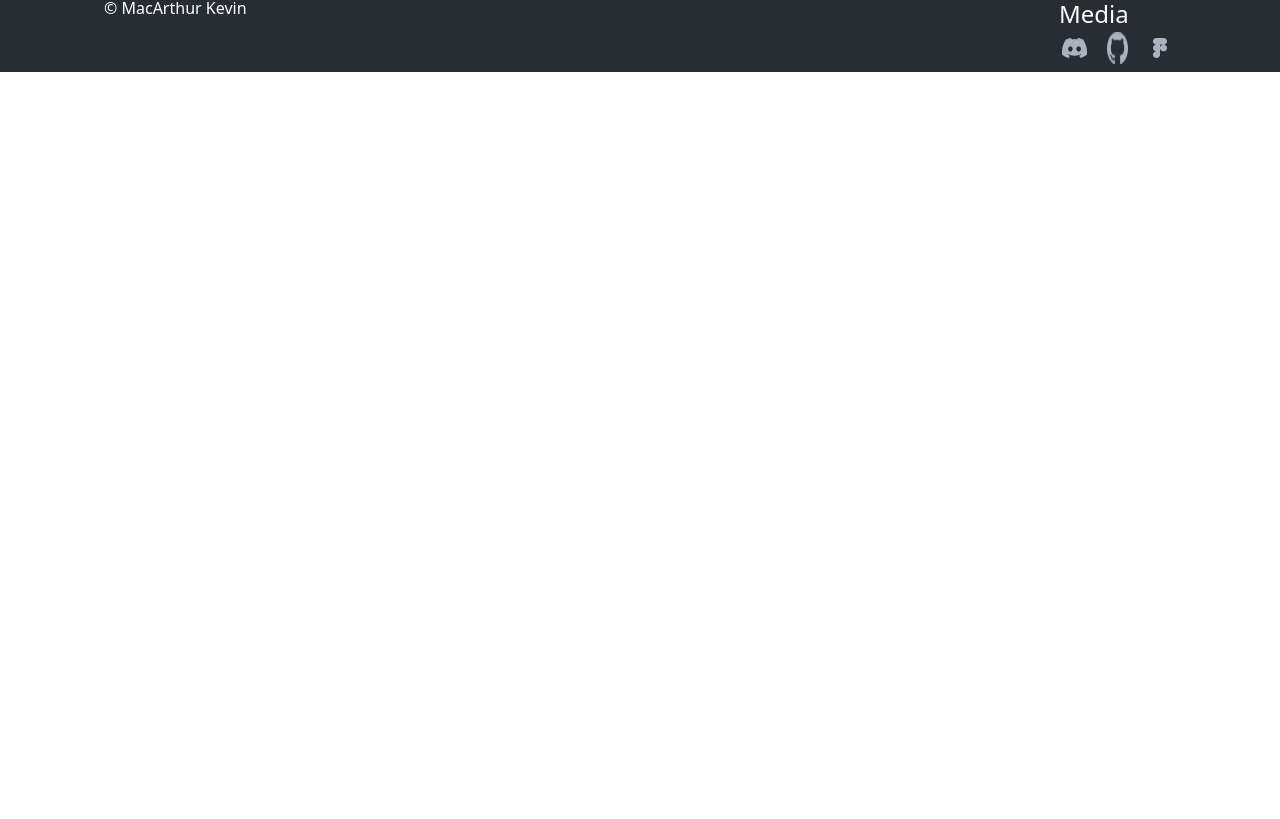
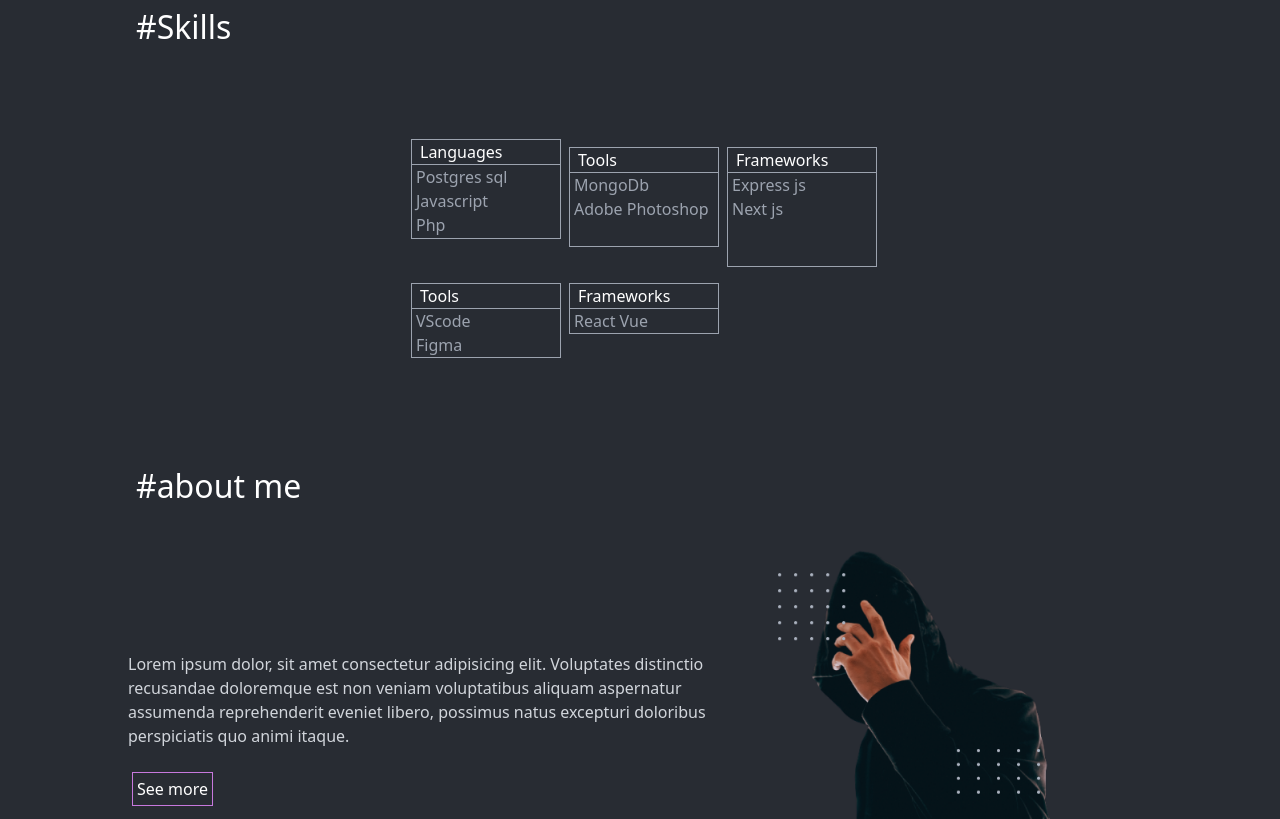
Before and after one commit to Macarthur-yaw/Portfolio-web, a React (Vite) app: page / in a window 1280 px wide. Shown: the part 1101-1920 px from the top of the page. Before the commit the page ends 1173 px from the top, so only its background shows below. Built offline with nearby package versions, Linux system fonts and the light colour scheme.

Commit message:
added about page

```diff
--- a/src/Components/Body.tsx
+++ b/src/Components/Body.tsx
@@ -4,6 +4,9 @@ import liveIcon from '../assets/Live _~_ (1).png'
 import lineIcon from '../assets/Line 7 (Stroke).svg'
 import EastIcon from '@mui/icons-material/East';
 import {Link} from 'react-router-dom'
+import sideImage from '../assets/Group 50.png'
+import { framework, languages, projects } from '../Constant/Skills';
+import sideSkills from '../assets/Group 36.png'
 const Body = () => {
     return (
         <div className='mt-14'>
@@ -79,6 +82,133 @@ const Body = () => {
                 }
                 </div>
         </div>
+
+        <div className=' mt-20'>
+<span className='text-white pt-10 text-[22px] md:text-[32px] pl-4'>
+#<span>
+Skills
+</span>
+</span>
+            <section className='flex md:flex-row flex-col justify-center gap-2 md:mt-20'>
+           <div>
+            <img src={sideSkills} alt='side pics' className='hidden'/>
+            </div>
+
+            <div className='grid md:grid-cols-3 grid-cols-2 items-start gap-2 p-2 '>
+                <div id='languages' className=' border-[1px] md:w-[150px] md:h-[100px] h-[150px] border-gray-400 '>
+             {
+                languages.map((content,index)=>(
+                    <div key={index}>
+                    <span className=' p-2  text-white'>
+                        Languages
+                    </span>
+                    <ul className='border-t-[1px] px-1  border-t-gray-400  text-gray-400'>
+                        <li>
+                       {content.language1}
+                        </li>
+                        <li>
+                            {content.language2}
+                        </li>
+                        <li>
+                            {content.language3}
+                        </li>
+
+                    </ul>
+
+                        </div>
+                ))
+             }
+
+                </div>
+
+                <div id='languages' className='mt-2 border-[1px] border-gray-400 h-[100px] '>
+               {
+                projects.map((content,index)=>(
+                    <div key={index}>
+ <span className=' p-2  text-white'>
+                        Tools
+                    </span>
+                    <ul className='border-t-[1px] px-1  border-t-gray-400  text-gray-400'>
+                        <li>
+                       {content.tools1}
+                        </li>
+                        <li>
+                        {content.tools2}
+                        </li>
+                    </ul>
+                        </div>
+                ))
+               }
+
+
+                </div>
+                <div id='languages' className='mt-2  border-[1px] border-gray-400 h-[120px] '>
+
+              {
+                framework.map((content,index)=>(
+                    <div key={index}>
+                    <span className=' p-2  text-white'>
+                        Frameworks
+                    </span>
+                    <ul className='border-t-[1px] px-1  border-t-gray-400  text-gray-400'>
+                        <li>
+                            {content.framework2}
+                        </li>
+                        <li>
+                       {content.framework1}
+                        </li>
+                    </ul>
+                        </div>
+                ))
+              }
+
+                </div>
+
+                <div className='mt-2 border-[1px] border-gray-400 '>
+                    <span className=' p-2  text-white'>
+                        Tools
+                    </span>
+                    <ul className='border-t-[1px] px-1  border-t-gray-400  text-gray-400'>
+                        <li>
+                            VScode
+                        </li>
+                        <li>
+                            Figma
+                        </li>
+                    </ul>
+                </div>
+
+                <div className='mt-2 border-[1px] border-gray-400 '>
+                    <span className=' p-2  text-white'>
+                        Frameworks
+                    </span>
+                    <ul className='border-t-[1px] px-1  border-t-gray-400  text-gray-400'>
+                        <li>
+                            React Vue
+                        </li>
+                    </ul>
+                </div>
+            </div></section>
+        </div>
+
+
+        <div className='flex flex-col  mt-20'>
+            <header className='text-white text-[22px] md:text-[32px] p-4'>
+                #about me
+            </header>
+<section className='flex md:flex-row flex-col-reverse items-center'>
+    <div className=' md:w-[60%] text-gray-300 p-2'>
+    Lorem ipsum dolor, sit amet consectetur adipisicing elit. Voluptates distinctio recusandae doloremque est non veniam voluptatibus aliquam aspernatur assumenda reprehenderit eveniet libero, possimus natus excepturi doloribus perspiciatis quo animi itaque.
+    <br/>
+    <br/>
+    <button className='border-[1px] inline-flex items-center gap-2 justify-center border-[#C778DD] p-1  text-white ml-1 mb-1"'>See more </button>
+    </div>
+    <div>
+    <img src={sideImage} className='md:w-[80%] w-[50%] mx-auto'/>
+</div>
+</section>
+
+        </div>
       </div>
      );
 }
--- a/src/Components/Navbar.tsx
+++ b/src/Components/Navbar.tsx
@@ -50,7 +50,7 @@ className='cursor-pointer text-white mr-auto '/>
              <motion.ul
 
              className='list-none  text-[#ABB2BF] font-medium flex mt-10 py-10 z-2 fixed items-start px-6 bg-[#282C33] h-screen  w-full    left-0 top-0  flex-col  gap-10 justify-between'>
-    <span className='flex flex-col gap-6'>
+    <span className='flex flex-col gap-2'>
         <li className="text-[#ABB2BF] hover:text-gray-400 text-[40px]">
             {/* {active && console.log('clicked')} */}
             <span className='text-[#C778DD]'>
--- a/src/Pages/About.tsx
+++ b/src/Pages/About.tsx
@@ -1,24 +1,42 @@
 import sideImage from '../assets/Group 50.png'
+import {Link} from 'react-router-dom'
+import Skills from './Skills';
 const About = () => {
     return (
-        <div className='flex flex-col  mt-20'>
-            <header className='text-white text-[22px] md:text-[32px] p-4'>
-                #about me
-            </header>
+   <div>
+   <div className='flex flex-col pt-10 px-2  '>
+            <Link to='/'>                 <h1 className="inline-flex font-medium gap-2 items-center text-white  text-[22px] md:text-[32px]">
+                   <span className="text-[#C778DD]">
+                        /
+                    </span>
+                    about-me
+                    {' '}
+                </h1>
+                </Link>
+                <h3 className='text-gray-300'>
+              Who am i?
+                </h3>
 <section className='flex md:flex-row flex-col-reverse items-center'>
     <div className=' md:w-[60%] text-gray-300 p-2'>
-    Lorem ipsum dolor, sit amet consectetur adipisicing elit. Voluptates distinctio recusandae doloremque est non veniam voluptatibus aliquam aspernatur assumenda reprehenderit eveniet libero, possimus natus excepturi doloribus perspiciatis quo animi itaque.
+    Hello, i’m MacArthur Kevin!
+<br/>
+<br/>
+I’m a self-taught front-end developer based in Kyiv, Ukraine. I can develop responsive websites from scratch and raise them into modern user-friendly web experiences.
+<br/>
+<br/>
+Transforming my creativity and knowledge into a websites has been my passion for over a year. I have been helping various clients to establish their presence online. I always strive to learn about the newest technologies and frameworks.
     <br/>
     <br/>
-    <button className='border-[1px] inline-flex items-center gap-2 justify-center border-[#C778DD] p-1  text-white ml-1 mb-1"'>See more </button>
     </div>
     <div>
     <img src={sideImage} className='md:w-[80%] w-[50%] mx-auto'/>
 </div>
 </section>
-
+<div>
+    <Skills/>
+</div>
         </div>
-      );
+        </div> );
 }
 
 export default About;
--- a/src/Pages/Projects.tsx
+++ b/src/Pages/Projects.tsx
@@ -51,7 +51,7 @@ const Project = () => {
                                        <h3 className="text-gray-500  text-[12px] md:text-[16px]">
                                         {content.content}
                                        </h3>
-                                       <button className="border-[1px] w-[40%] text-[12px] inline-flex items-center gap-2 justify-center border-[#C778DD] p-2 md:w-[30%] text-white ml-1 mb-1">Live <img src={liveIcon} alt="live icon" className=' '/>
+                                       <button className="border-[1px] w-[60%] text-[12px] inline-flex items-center gap-2 justify-center border-[#C778DD] p-2 md:w-[30%] text-white ml-1 mb-1">Live <img src={liveIcon} alt="live icon" className=' '/>
                                         </button>
                                     </div>
                                     </div>
--- a/src/Pages/Skills.tsx
+++ b/src/Pages/Skills.tsx
@@ -3,12 +3,14 @@ import sideSkills from '../assets/Group 36.png'
 const Skills = () => {
     return (
         <div className=' mt-20'>
-<span className='text-white pt-10 text-[22px] md:text-[32px] pl-4'>
-#<span>
-Skills
-</span>
-</span>
-            <section className='flex md:flex-row flex-col justify-center gap-2 md:mt-20'>
+
+<h1 className="inline-flex px-4 font-medium gap-2 items-center text-white  text-[22px] md:text-[32px]">
+                   <span className="text-[#C778DD]">
+                        #
+                    </span>skills
+                    {' '}
+                </h1>
+                           <section className='flex md:flex-row flex-col justify-center gap-2 md:mt-20'>
            <div>
             <img src={sideSkills} alt='side pics' className='hidden'/>
             </div>
```
